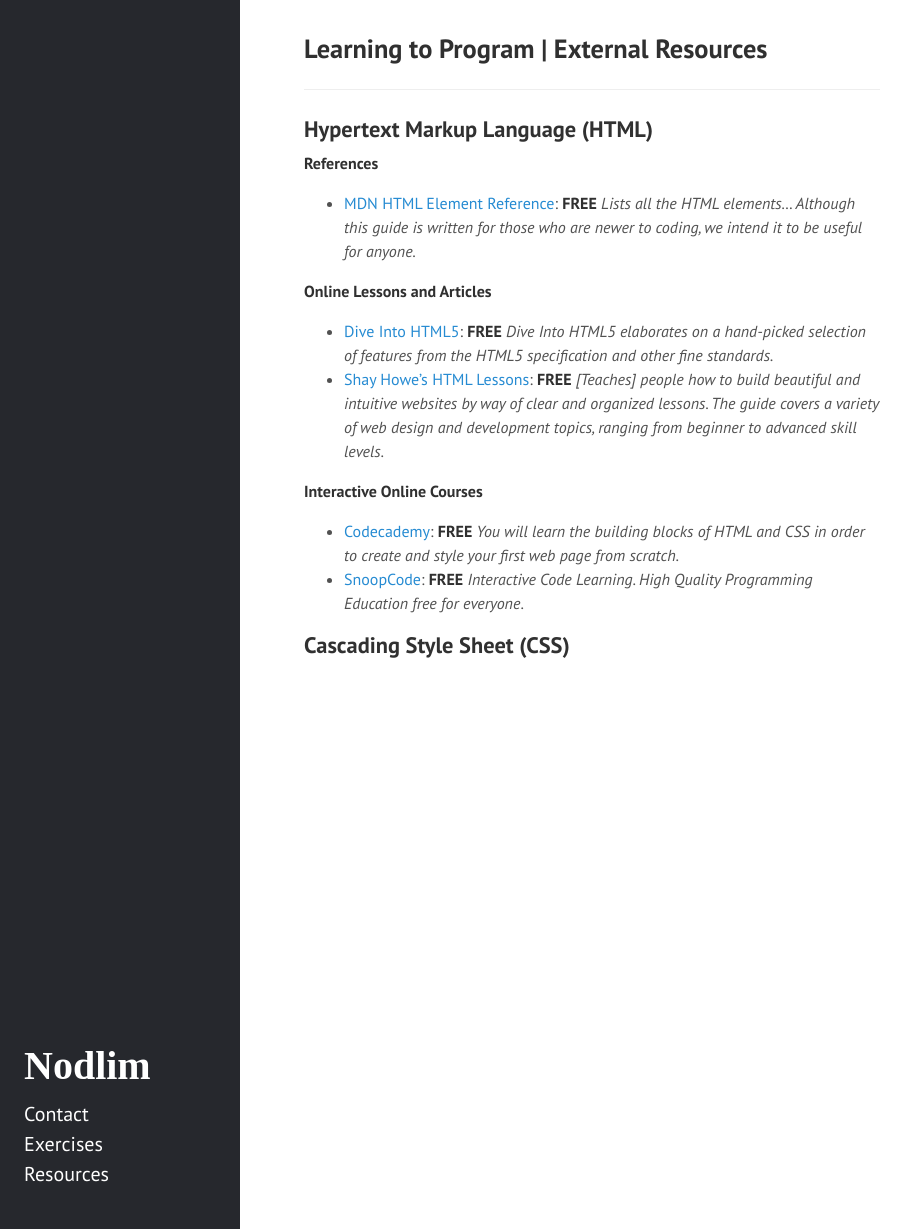
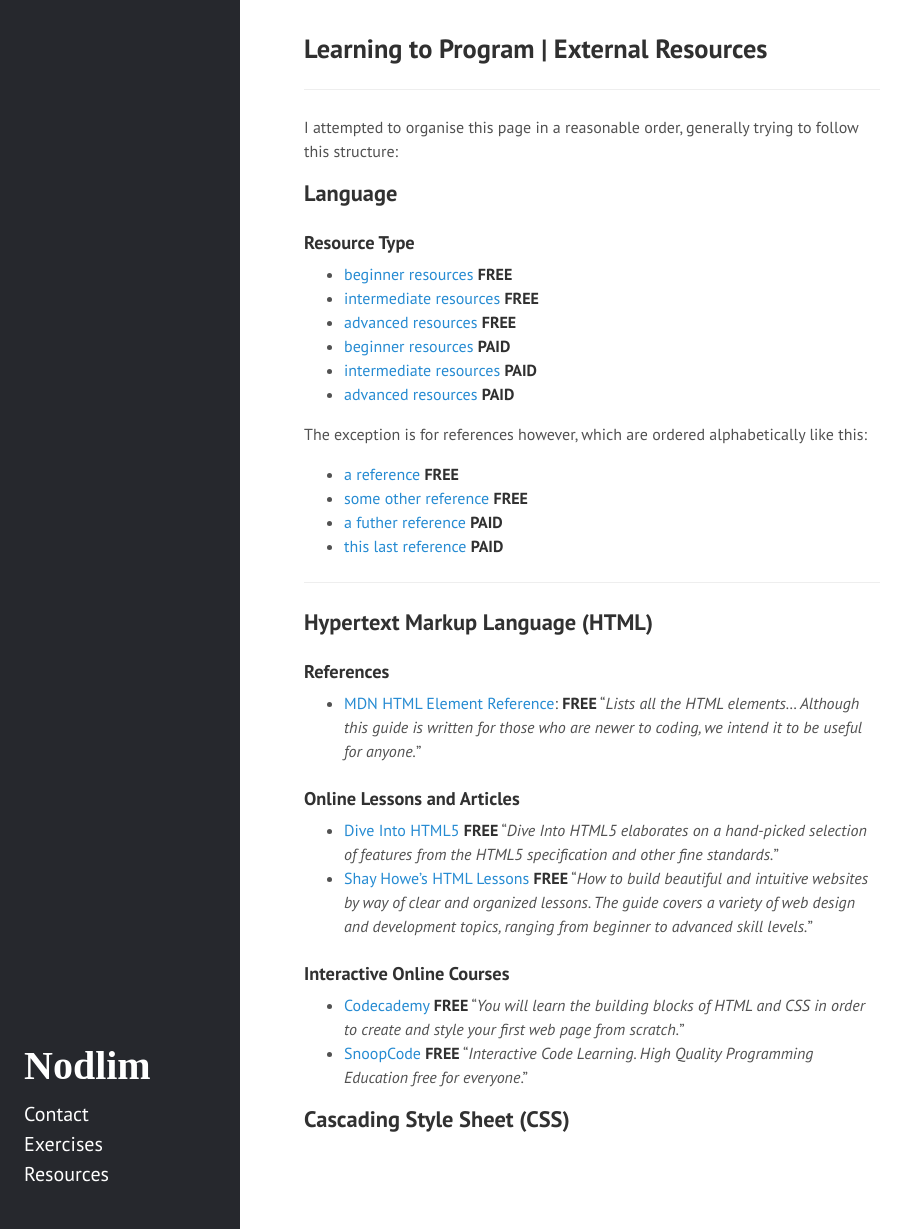
Before and after one commit to kranzuft/nodlim_old, a Jekyll site: the page built from resources.md, in a window 1280 px wide and 1229 px high. Shown: the whole window, without its empty margins (0-919 px from the left). Built offline with Jekyll 4.4.1, drawn with Linux system fonts in a browser that asks for light colours.

Commit message:
Spelling fixed

```diff
--- a/resources.md
+++ b/resources.md
@@ -6,20 +6,42 @@
 
 <hr>
 
-<h2 id=html> Hypertext Markup Language (HTML)</h2>
+I attempted to organise this page in a reasonable order, generally trying to follow this structure:
 
-**References**
+## Language
 
-* [MDN HTML Element Reference](https://developer.mozilla.org/en/docs/Web/HTML/Element): **FREE** _Lists all the HTML elements... Although this guide is written for those who are newer to coding, we intend it to be useful for anyone._
+### Resource Type
 
-**Online Lessons and Articles**
+* [beginner resources]() **FREE**
+* [intermediate resources]() **FREE**
+* [advanced resources]() **FREE**
+* [beginner resources]() **PAID**
+* [intermediate resources]() **PAID**
+* [advanced resources]() **PAID**
 
-* [Dive Into HTML5](http://diveintohtml5.info/): **FREE** _Dive Into HTML5 elaborates on a hand-picked selection of features from the HTML5 specification and other fine standards._
-* [Shay Howe's HTML Lessons](http://learn.shayhowe.com/): **FREE** _[Teaches] people how to build beautiful and intuitive websites by way of clear and organized lessons. The guide covers a variety of web design and development topics, ranging from beginner to advanced skill levels._
+The exception is for references however, which are ordered alphabetically like this:
 
-**Interactive Online Courses**
+* [a reference]() **FREE**
+* [some other reference]() **FREE**
+* [a futher reference]() **PAID**
+* [this last reference]() **PAID**
 
-* [Codecademy](https://www.codecademy.com/en/tracks/htmlcss): **FREE** _You will learn the building blocks of HTML and CSS in order to create and style your first web page from scratch._
-* [SnoopCode](http://www.snoopcode.com/): **FREE** _Interactive Code Learning. High Quality Programming Education free for everyone_.
+<hr>
 
-## Cascading Style Sheet (CSS)
+<h2 id="html">Hypertext Markup Language (HTML)</h2>
+
+<h3> References </h3>
+
+* [MDN HTML Element Reference](https://developer.mozilla.org/en/docs/Web/HTML/Element): **FREE** "_Lists all the HTML elements... Although this guide is written for those who are newer to coding, we intend it to be useful for anyone._"
+
+<h3>Online Lessons and Articles</h3>
+
+* [Dive Into HTML5](http://diveintohtml5.info/) **FREE** "_Dive Into HTML5 elaborates on a hand-picked selection of features from the HTML5 specification and other fine standards._"
+* [Shay Howe's HTML Lessons](http://learn.shayhowe.com/) **FREE** "_How to build beautiful and intuitive websites by way of clear and organized lessons. The guide covers a variety of web design and development topics, ranging from beginner to advanced skill levels._"
+
+<h3>Interactive Online Courses</h3>
+
+* [Codecademy](https://www.codecademy.com/en/tracks/htmlcss) **FREE** "_You will learn the building blocks of HTML and CSS in order to create and style your first web page from scratch._"
+* [SnoopCode](http://www.snoopcode.com/) **FREE** "_Interactive Code Learning. High Quality Programming Education free for everyone_."
+
+<h2 id="css">Cascading Style Sheet (CSS)</h2>
```
Also changed, not shown: index.md (+2 -2 lines), README.md.
